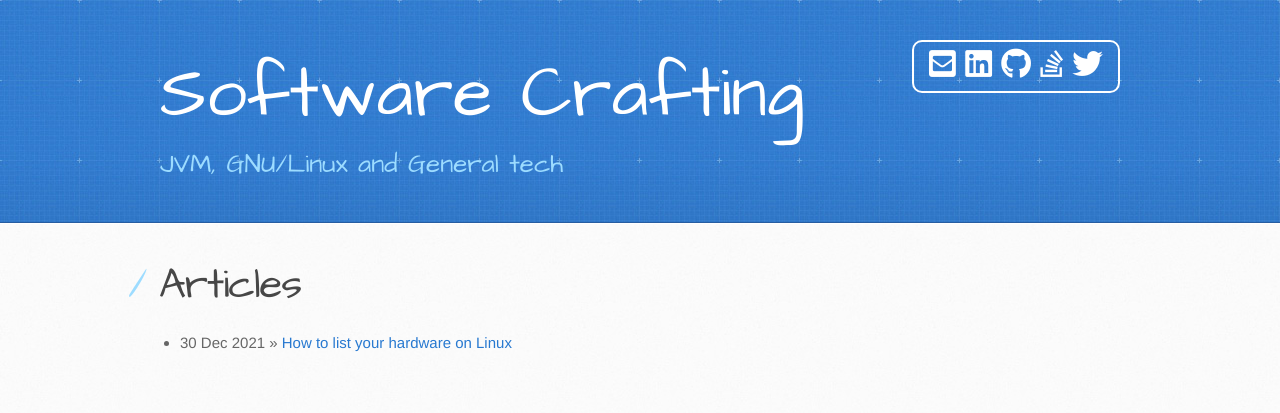
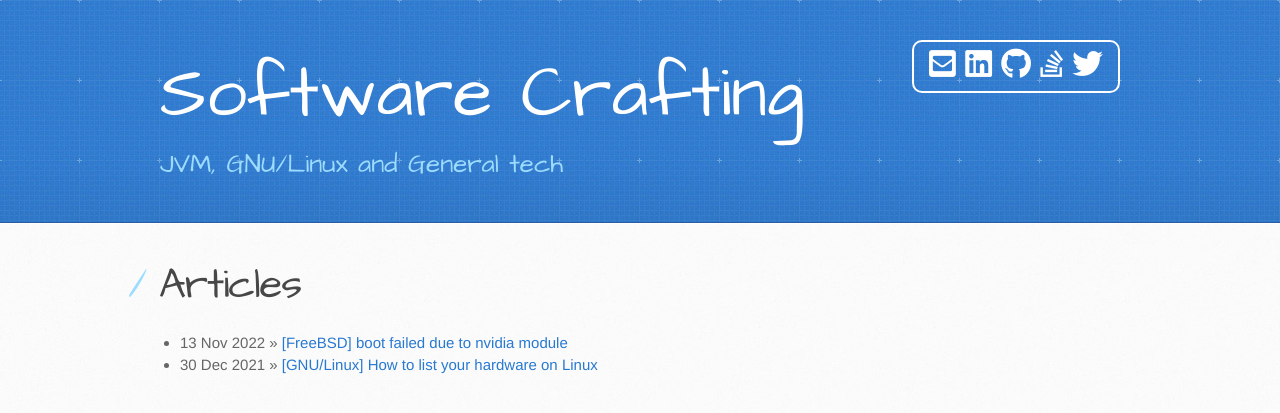
Before and after one commit to nicolasdupouy/nicolasdupouy.github.io, a Jekyll site: the page built from index.html, in a window 1280 px wide. Shown: the top 413 px of the page. Built offline with Jekyll 4.4.1, drawn with Linux system fonts in a browser that asks for light colours; some of the changed lines change nothing that is shown.

Commit message:
feat: 2022-11-13-FreeBSD-boot-failed-due-to-nvidia-module

````diff
--- a/_posts/2021-12-30-how-to-list-your-hardware-on-Linux.markdown
+++ b/_posts/2021-12-30-how-to-list-your-hardware-on-Linux.markdown
@@ -1,6 +1,6 @@
 ---
 layout:             post
-title:              "How to list your hardware on Linux"
+title:              "[GNU/Linux] How to list your hardware on Linux"
 date-publication:   2021-12-30 10:00:00 +0200
 categories:         gnu linux hardware terminal command line lsblk blkid lshw
 permalink:          /2021-12-30-how-to-list-your-hardware-on-Linux/
@@ -12,9 +12,6 @@ toc: true
 {:toc}
 
 <BR>
-
-
-
 
 ## Zoom on disks
 ### `lsblk`
--- /dev/null
+++ b/_posts/2022-11-13-FreeBSD-boot-failed-due-to-nvidia-module.md
@@ -0,0 +1,94 @@
+---
+layout:             post
+title:              "[FreeBSD] boot failed due to nvidia module"
+date-publication:   2022-11-13 21:00:00 +0200
+categories:         FreeBSD BSD kernel hardware terminal boot nvidia
+permalink:          /2022-11-13-FreeBSD-boot-failed-due-to-nvidia-module/
+toc: true
+---
+
+**Table of Contents**
+* TOC
+{:toc}
+
+<BR>
+
+## Brief
+I recently bought a new computer and installed [FreeBSD][FreeBSD] on it. But it didn't go so well with the Nvidia module.
+
+## Hardware
+As I already had a graphic card with an Nvidia chip on my previous computer, which also runned on FreeBSD. I decided to buy this [one](https://www.amazon.fr/gp/product/B096Y2TYKV/ref=ppx_yo_dt_b_asin_title_o02_s00?ie=UTF8&psc=1):
+![Graphic card](/assets/2022-11-13-FreeBSD-boot-failed-due-to-nvidia-module/Gigabyte-Nvidia-GeForce-RTX-3060.jpg)
+One of the big pluses of this card is that it has 4 video outputs. Which suits me perfectly to connect my three screens (there's no point in skimping !).
+
+Here is my card diagnostic:
+```shell
+> pciconf -lv | grep -B3 display
+vgapci0@pci0:7:0:0:	class=0x030000 rev=0xa1 hdr=0x00 vendor=0x10de device=0x2504 subvendor=0x1458 subdevice=0x4074
+    vendor     = 'NVIDIA Corporation'
+    device     = 'GA106 [GeForce RTX 3060 Lite Hash Rate]'
+    class      = display
+```
+
+## Installation
+After the installation of the base system, I quickly installed `Xorg` and the Nvidia drivers:
+
+```shell
+pkg add xorg
+pkg add nvidia-driver
+```
+
+## Stupidity, Setup & Problem
+
+The issue is that I wanted so bad a graphic interface that I immediately change my `/boot/loader.conf` to add:
+```text
+nvidia_load="YES"
+nvidia-modeset_load="YES"
+```
+
+I restarted [FreeBSD][FreeBSD] and saw this:
+
+```text
+Loading kernel...
+/boot/kernel/kernel text=0x189e58 text=0xe16108 text=0x6bb35c data=0x140 data=0x1bc
+Loading configured modules...
+/boot/modules/nvidia.ko size 0x2b624f8 at 0x2353000
+loading required module 'linux_common'
+/boot/modules/linux_common.ko size 0x1cc10 at 0x4eb6000
+loading required module 'linux'
+/boot/modules/linux.ko size 0x677b8 at 0x4ed3000
+loading required module 'kernel'
+module 'kernel' exists but with wrong version
+```
+
+![problem](/assets/2022-11-13-FreeBSD-boot-failed-due-to-nvidia-module/1-problem.png)
+
+It would have been smarter to use [kldload][kldload] instead but it was too late !
+
+
+## Fix
+
+To repair, I choose the option **"3. Escape to loader prompt"** at the startup.
+You can see it displayed before the error in the previous picture.
+
+And I created a `module_blacklist` variable with the two modules I wanted to remove from the loading phase:
+
+```shell
+set module_blacklist="nvidia nvidia-modeset"
+```
+
+![resolution](/assets/2022-11-13-FreeBSD-boot-failed-due-to-nvidia-module/2-resolution.png)
+
+To be sure of the name I needed I used the command `help` to display the available commands in this loader prompt and `more` to look at the content of the `/boot/loader.conf`:
+
+```shell
+help
+
+more /boot/loader.conf
+```
+
+After this little changes, I just had to type `boot` and start over.
+In fact, my install with `pkg` was not ok, so I just had to remove it and re-installed with the [ports](https://www.freebsd.org/ports/).
+
+[FreeBSD]: https://www.freebsd.org/
+[kldload]: https://www.freebsd.org/cgi/man.cgi?kldload(8)
````
Also changed, not shown: assets/2022-11-13-FreeBSD-boot-failed-due-to-nvidia-module/1-problem.png (added), assets/2022-11-13-FreeBSD-boot-failed-due-to-nvidia-module/2-resolution.png (added), assets/2022-11-13-FreeBSD-boot-failed-due-to-nvidia-module/Gigabyte-Nvidia-GeForce-RTX-3060.jpg (added).
